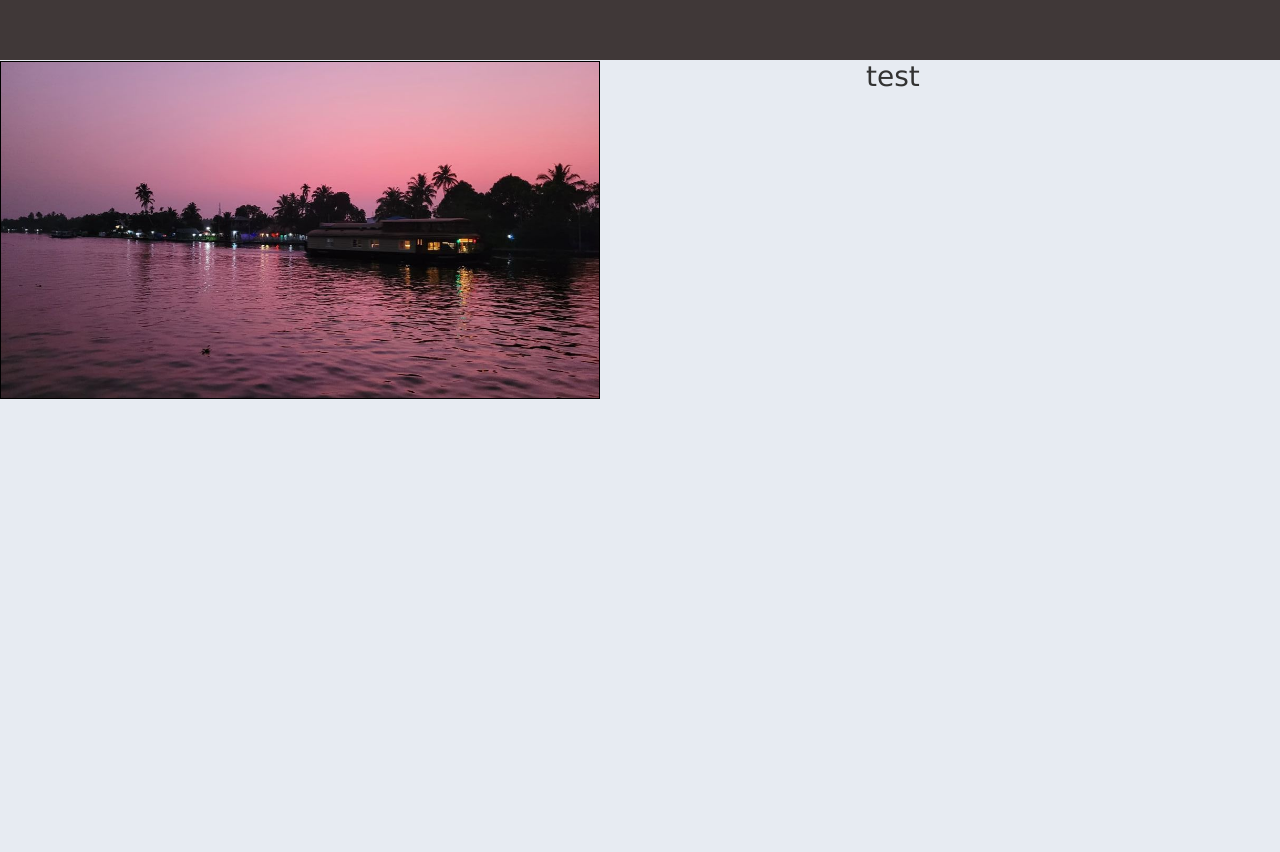
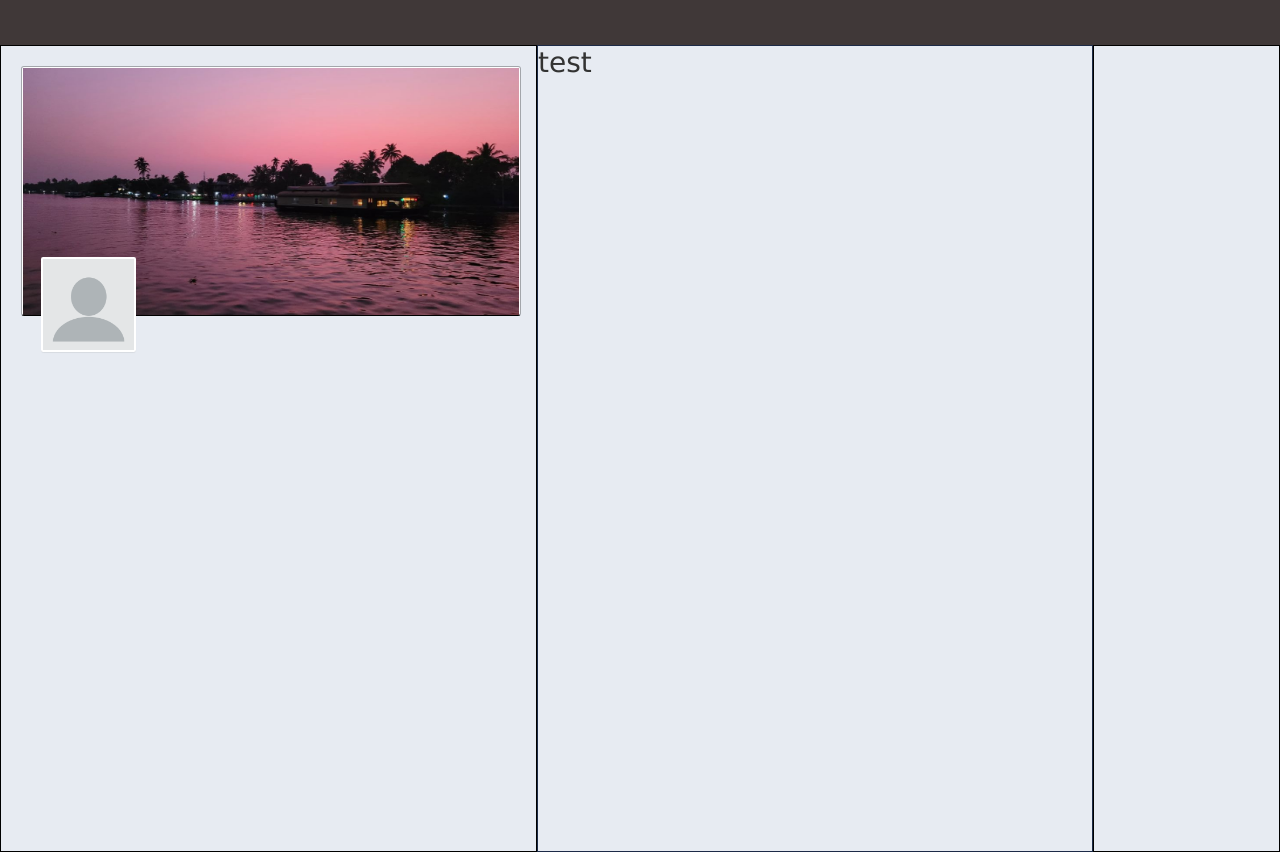
Before and after one commit to booringreader/portfolio, a plain HTML site: page index.html in a window 1280 px wide. Before the commit the page ends 800 px from the top, so only its background shows below. Drawn offline with nearby package versions, Linux system fonts and the light colour scheme.

Commit message:
set-up left-section profile portion

```diff
--- a/assets/css/style.css
+++ b/assets/css/style.css
@@ -6,7 +6,7 @@
  }
 
 .navbar {
-    height: 60px;
+    height: 45px;
     background-color: hwb(0 22% 75%);
     color: white;
 }
@@ -42,28 +42,74 @@
     height: 100%;
 }
 
-.projects-col {
-    width: 851px;
-    margin-left: 266px;
+.section{
+    flex: 1;
+    /* padding: 5px; */
     position: relative;
-    border: #1c2a47;
+}
+.left-section, .right-section {
+    flex: 1;
+    border: 1px solid black;
+}
+.middle-section {
+    position: relative;
+    border: 1px solid #1c2a47;
     flex: 3;
 }
+/* .left-section .cover {
+    position: absolute;
+    background-size: cover;
+    width: 100%;
+    height: 100%;
+    z-index: 1;
+} */
 
-#content-area {
-    margin: auto;
-    padding-left: 1px;
+.profile-box { /* for cover photo, profile photo and name */
+    width: 500px;
+    height: 250px;
+    margin-left: 20px;
+    margin-top: 20px;
+    margin-right: 15px;
+    margin-bottom: 100%;
+    border-radius: 3px;
+    border-left: 1px solid rgba(9, 9, 9, 0.3);
+    border-top: 1px solid rgba(9, 9, 9, 0.3);
+    border-right: 1px solid rgba(9, 9, 9, 0.3);
+    border-bottom: 1px solid black;
+}
+.coverWrap { /* area for cover photo (makes movement of section easier */
+    width: 100%; /* relative to profiel-box */
+    height: 100%;
+    border-left: 1px solid #fff;
+    border-top: 1px solid #fff;
+    border-right: 1px solid #fff;
+    border-radius: 3px;
+}
+.coverImg { /* container for cover photo */
     width: 100%;
+    height: 100%;
+}
+img {
+    width: 100%;
+    height: 100%;
 }
 
-.cover {
-    margin-top: 1px;
-    width: 600px;
-    height: auto;
-    postion: left;
-    border: 1px solid black;
+.profilePhotoWrap { /* area for profile phot0 */
+    height: 95px;
+    width: 95px;
+    background: rgba(0,0,0,.3);
+    border-radius: 3px;
+    box-shadow: 0 1px 1px rgba(0,0,0,.07);
+    margin-top: -111%; /* relative to the end of profile-box */
+    margin-left: 40px;
+    position: absolute;
 }
-
+.profileImg { /* container for profile photo */
+    width: 100%;
+    height: 100%;
+    border: 2.5px solid white;
+    border-radius: 2px;
+}
 img {
     width: 100%;
     height: 100%;
@@ -74,7 +120,6 @@ img {
     border-top-color: rgba(0,0,0,.1);
     border-color: rgba(0,0,0,.25);
 }
-
 /* credentials section begins */
 
 .coverTimeline {
--- a/index.html
+++ b/index.html
@@ -18,24 +18,34 @@
       <!-- root -->
       <div class="root">
 
-        <!-- credentials-col -->
-        <div class="left-section credentials-col">
+        <!-- left-section -->
+        <div class="section left-section credentials-col">
+
           <div class="profile-box">
-            <div class="cover">
-              <img src="assets/images/coverPhoto.jpg">
-            </div>
-          </div>
+            <div class="coverWrap">
+              <div class="coverImg"><img id="coverImg" src="assets/images/coverPhoto.jpg"></div>
+            </div> <!-- coverWrap -->
+          </div> <!-- profile-box -->
+
+          <!-- profilePhotoWrap -->
+          <div class="profilePhotoWrap">
+            <div class="profileImg"><img id="profileImg" src="assets/images/profile.png"></div> <!-- profileImg-->
+          </div> <!-- profilePhotoWrap -->
+
+          <!-- socials-box -->
           <div class="socials-box"></div>
-        </div> <!-- credentials-col -->
+        </div> <!-- left-section -->
 
         <!-- projects-col -->
-        <div class="middle-section projects-col">
-          <div id="heading"><h3>test</h3></div>
+        <div class="section middle-section projects-col">
+          <div id="heading">
+            <h3>test</h3>
+          </div>
           <div class="project-card"></div>
         </div> <!-- projects-col -->
 
         <!-- information-col -->
-        <div class="right-section information-col"></div> <!-- information-col -->
+        <div class="section right-section information-col"></div> <!-- information-col -->
       </div> <!-- root -->
     </main>
   </body>
```
